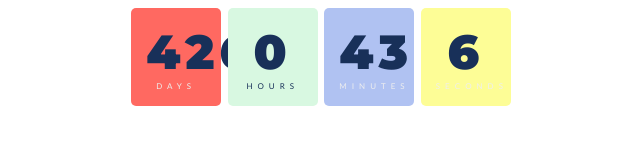
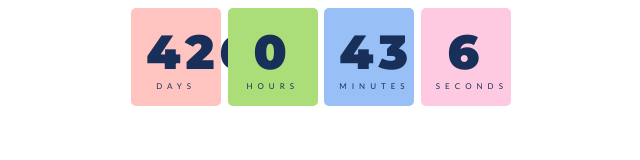
Before and after one commit to GuiBolson-bichoff/jubis0, a plain HTML site: page index.html in a window 1280 px wide. Shown: the whole page, without its empty margins (319-959 px from the left). Drawn offline with Linux system fonts and the light colour scheme.

Commit message:
Update index.html

```diff
--- a/index.html
+++ b/index.html
@@ -28,20 +28,23 @@ body{
 }
 
 .days {
-  background: #ff6961;
+  background: #ffc3c0;
+  color: #183059;
 }
 
 .hours {
-  background: #d8f8e1;
+  background: #abde78;
   color: #183059;
 }
 
 .minutes {
-  background: #b0c2f2;
+  background: #98c0f6;
+  color: #183059;
 }
 
 .seconds {
-  background: #fdfd96;
+  background: #fdcae1;
+  color: #183059;
 }
 
 .numbers {
```
